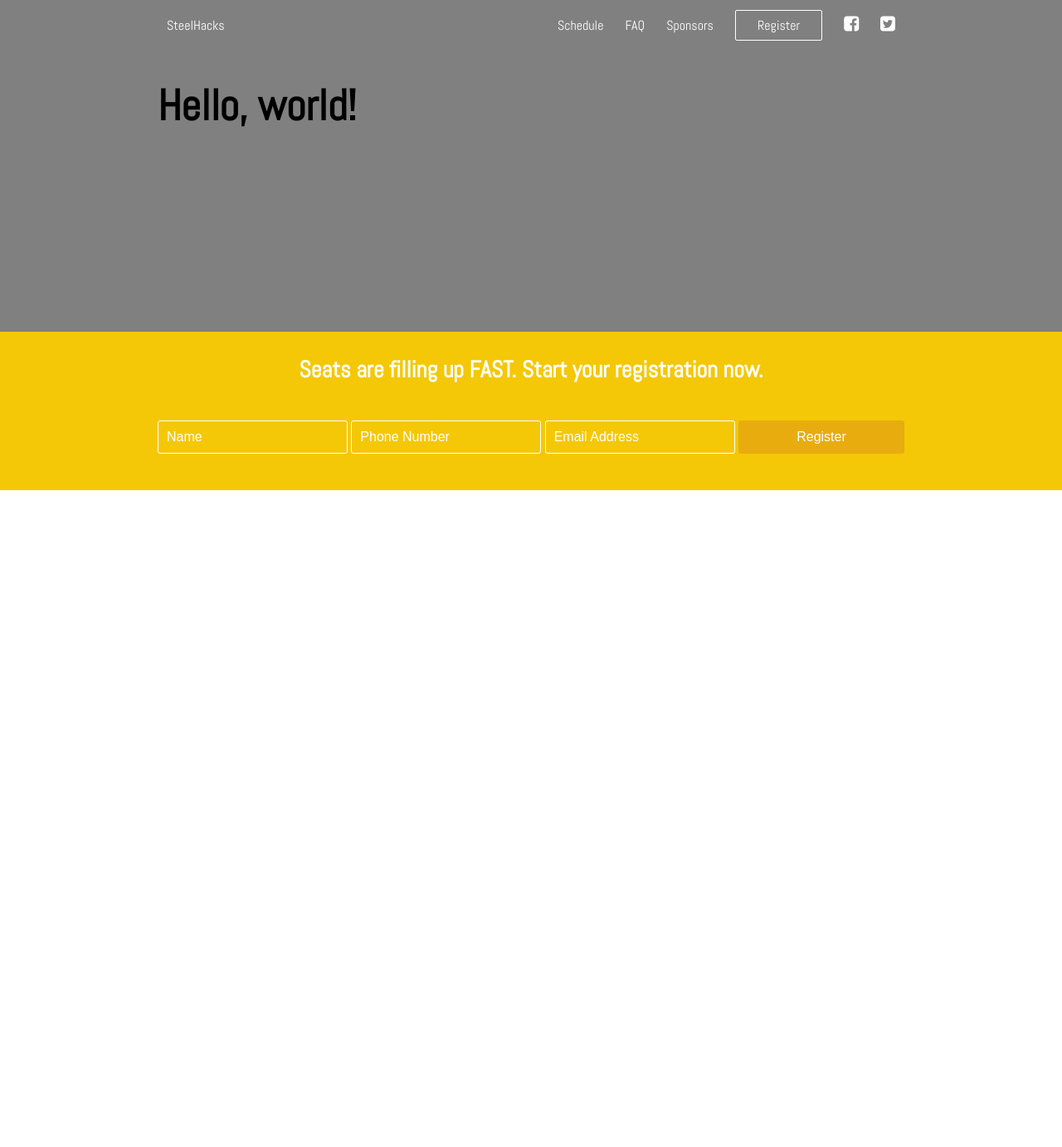
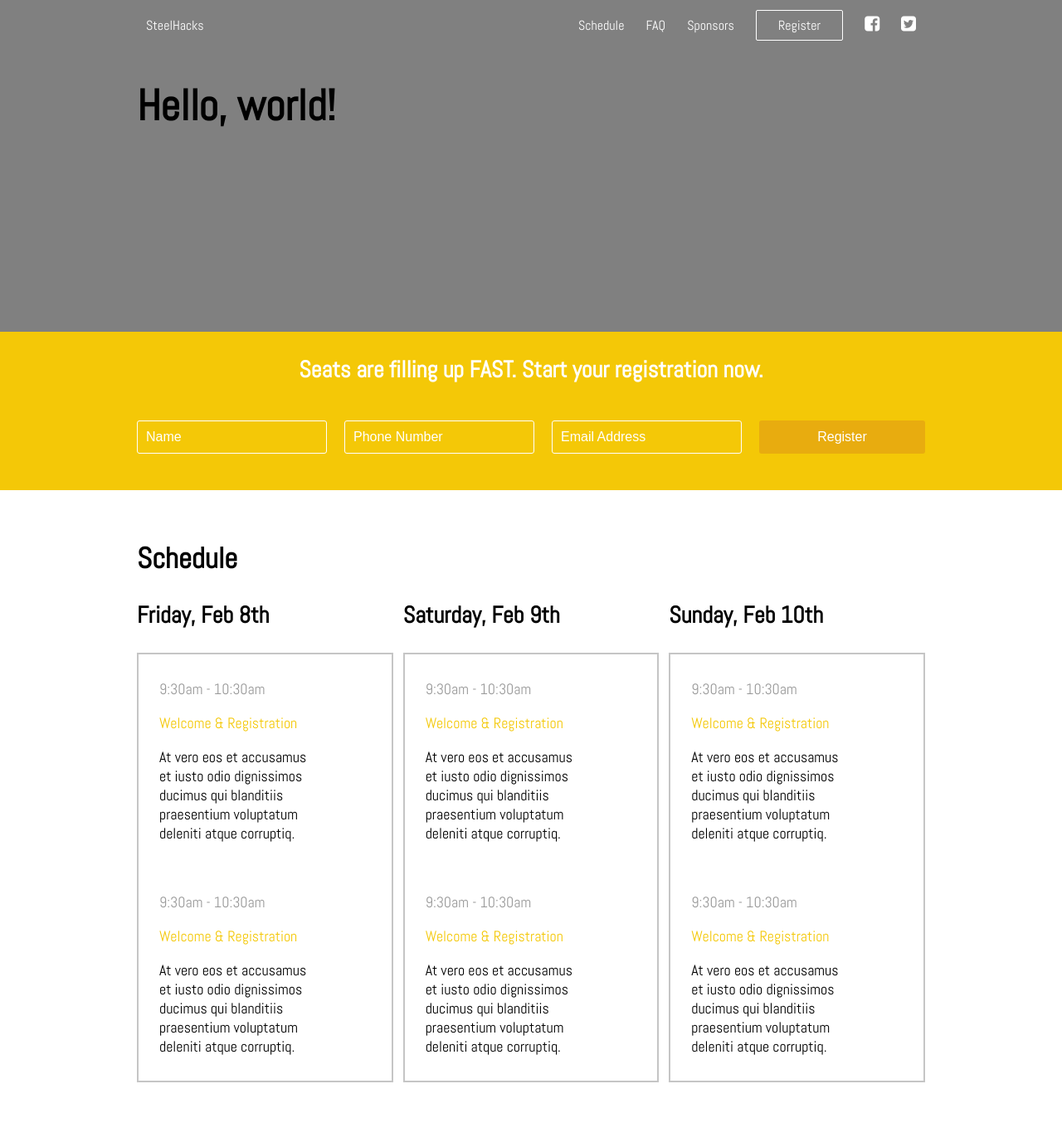
Before and after one commit to SteelHeads/steelhacks.com, a Jekyll site: the page built from index.html, in a window 1280 px wide. Shown: the whole page at 83% size. Built offline with Jekyll 4.4.1, drawn with Linux system fonts in a browser that asks for light colours; before the commit the page ends 900 px from its top, so only the background shows below that.

Commit message:
Add event timeline
- Timeline segments not included
- No JS for interactivity

```diff
--- /dev/null
+++ b/_data/friday.yml
@@ -0,0 +1,11 @@
+- time: 9:30am - 10:30am
+  title: Welcome &amp; Registration
+  description: |
+    At vero eos et accusamus et iusto odio dignissimos ducimus qui blanditiis
+    praesentium voluptatum deleniti atque corruptiq.
+
+- time: 9:30am - 10:30am
+  title: Welcome &amp; Registration
+  description: |
+    At vero eos et accusamus et iusto odio dignissimos ducimus qui blanditiis
+    praesentium voluptatum deleniti atque corruptiq.
--- /dev/null
+++ b/_data/saturday.yml
@@ -0,0 +1,11 @@
+- time: 9:30am - 10:30am
+  title: Welcome &amp; Registration
+  description: |
+    At vero eos et accusamus et iusto odio dignissimos ducimus qui blanditiis
+    praesentium voluptatum deleniti atque corruptiq.
+
+- time: 9:30am - 10:30am
+  title: Welcome &amp; Registration
+  description: |
+    At vero eos et accusamus et iusto odio dignissimos ducimus qui blanditiis
+    praesentium voluptatum deleniti atque corruptiq.
--- /dev/null
+++ b/_data/sunday.yml
@@ -0,0 +1,11 @@
+- time: 9:30am - 10:30am
+  title: Welcome &amp; Registration
+  description: |
+    At vero eos et accusamus et iusto odio dignissimos ducimus qui blanditiis
+    praesentium voluptatum deleniti atque corruptiq.
+
+- time: 9:30am - 10:30am
+  title: Welcome &amp; Registration
+  description: |
+    At vero eos et accusamus et iusto odio dignissimos ducimus qui blanditiis
+    praesentium voluptatum deleniti atque corruptiq.
--- a/_sass/_page.scss
+++ b/_sass/_page.scss
@@ -85,3 +85,29 @@
     padding: 10px;
   }
 }
+
+.event-box {
+  border: 2px solid $grey-color;
+  list-style: none;
+  padding: 0;
+
+  .event {
+    display: block;
+    padding-bottom: 12px;
+    padding-left: 25px;
+    padding-right: 100px;
+    padding-top: 12px;
+
+    &:hover {
+      background-color: $grey-color-light;
+    }
+
+    .time {
+      color: #999999;
+    }
+
+    .title {
+      color: $yellow-color;
+    }
+  }
+}
--- a/_sass/_structure.scss
+++ b/_sass/_structure.scss
@@ -22,6 +22,18 @@ h3 {
 .slice {
   width: 100%;
 
+  &.slice--big {
+    $margin-amount: 60px;
+    margin-bottom: $margin-amount;
+    margin-top: $margin-amount;
+
+    h1,
+    h2,
+    h3 {
+      margin-top: 0;
+    }
+  }
+
   > .container {
     margin: 0 auto;
     overflow: hidden;
@@ -35,7 +47,28 @@ h3 {
     }
 
     @include size-greater-than($large) {
-      width: 900px;
+      width: 950px;
+    }
+  }
+}
+
+.column-wrapper {
+  @include size-greater-than($medium) {
+    display: flex;
+  }
+
+  .column {
+    @include size-less-than($medium) {
+      width: 100%;
+    }
+
+    @include size-greater-than($medium) {
+      margin-right: 1.25%;
+      width: 32.5%;
+
+      &:last-child {
+        margin-right: 0;
+      }
     }
   }
 }
--- a/css/main.scss
+++ b/css/main.scss
@@ -15,15 +15,15 @@ $text-color:       #111;
 $background-color: #fdfdfd;
 $brand-color:      #2a7ae2;
 
-$grey-color:       #828282;
-$grey-color-light: lighten($grey-color, 40%);
-$grey-color-dark:  darken($grey-color, 25%);
+$grey-color:       #C5C5C5;
+$grey-color-light: #F7F7F7;
 
 $yellow-color:      #F4C807;
 $yellow-color-dark: #E8AC0F;
 
 // Responsive design stuff
 $small: 600px;
+$medium: 900px;
 $large: 1024px;
 
 @mixin size-between($smaller, $larger) {
--- a/index.html
+++ b/index.html
@@ -36,3 +36,46 @@ layout: default
     </form>
   </div>
 </div>
+<div id='schedule' class='slice slice--big'>
+  <div class='container'>
+    <h2>Schedule</h2>
+    <div class='column-wrapper'>
+      <div class='column'>
+        <h3>Friday, Feb 8th</h3>
+        <ul class='event-box'>
+          {% for event in site.data.friday %}
+            <li class='event'>
+              <p class='time'>{{ event.time }}</p>
+              <p class='title'>{{ event.title }}</p>
+              <p class='description'>{{ event.description }}</p>
+            </li>
+          {% endfor %}
+        </ul>
+      </div>
+      <div class='column'>
+        <h3>Saturday, Feb 9th</h3>
+        <ul class='event-box'>
+          {% for event in site.data.saturday %}
+            <li class='event'>
+              <p class='time'>{{ event.time }}</p>
+              <p class='title'>{{ event.title }}</p>
+              <p class='description'>{{ event.description }}</p>
+            </li>
+          {% endfor %}
+        </ul>
+      </div>
+      <div class='column'>
+        <h3>Sunday, Feb 10th</h3>
+        <ul class='event-box'>
+          {% for event in site.data.sunday %}
+            <li class='event'>
+              <p class='time'>{{ event.time }}</p>
+              <p class='title'>{{ event.title }}</p>
+              <p class='description'>{{ event.description }}</p>
+            </li>
+          {% endfor %}
+        </ul>
+      </div>
+    </div>
+  </div>
+</div>
```
